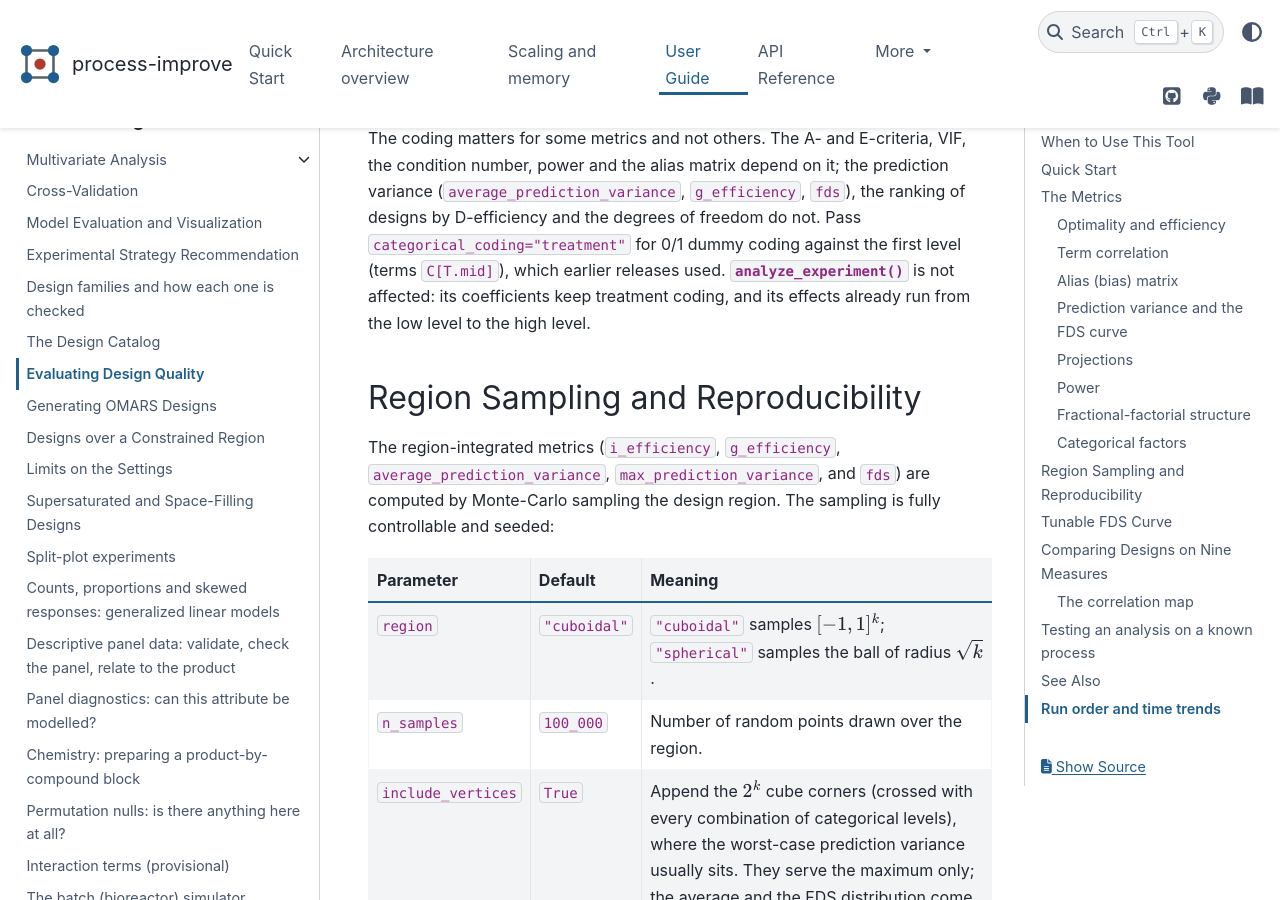
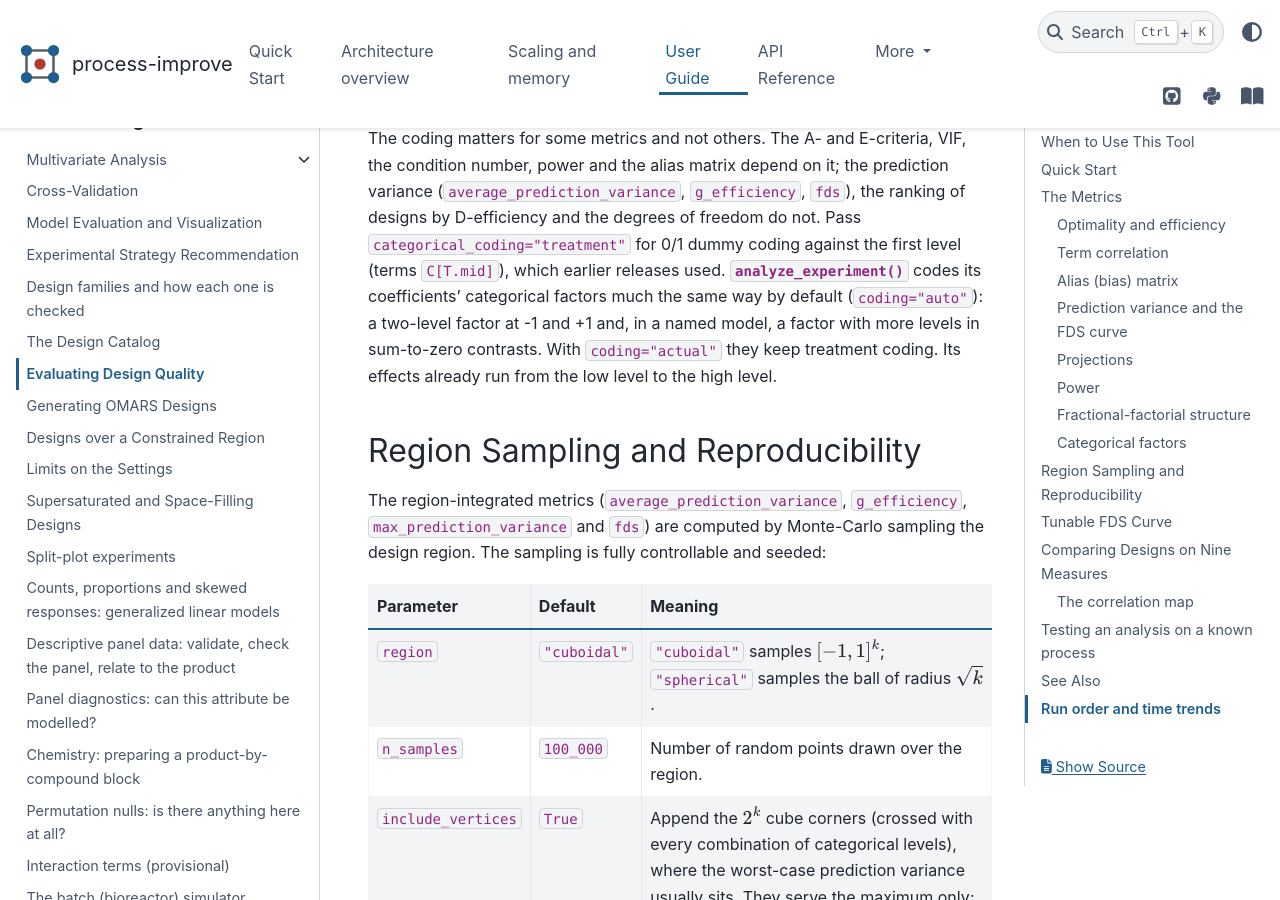
Before and after one commit to kgdunn/process-improve, a Sphinx documentation site: the page built from docs/user_guide/design_evaluation.rst, in a window 1280 px wide and 900 px high, scrolled down 4740 px. Built offline with Sphinx 7.4.7 and the PyData theme 0.15.4, drawn with Linux system fonts in a browser that asks for light colours; some of the changed text lies outside the part shown.

Commit message:
Update the docs for the 2.0 removals and the coding default
The design-evaluation guide and the doe-designer skill name
average_prediction_variance where they named i_efficiency, and the guide says
that analyze_experiment's coefficients now code categorical factors by default
(coding="auto") and keep treatment coding with coding="actual". The
deprecation policy's live example of a changed default is now in the past
tense, and the policy says what happens at the major release: the default
switches, the warning and the note go, and None stays accepted where a caller
or a tool schema can still pass it.

Co-Authored-By: Claude Opus 5.5 <noreply@anthropic.com>
Claude-Session: https://claude.ai/code/session_01D7cLbshegEAduAzjYvbutZ

```diff
--- a/docs/user_guide/design_evaluation.rst
+++ b/docs/user_guide/design_evaluation.rst
@@ -129,8 +129,8 @@ same region sample it reports:
 - the run-count-scaled SPV variants (each multiplied by ``N``), and
 - a coarse 11-point ``quantiles`` summary.
 
-``i_efficiency`` and ``g_efficiency`` are derived from this same region
-machinery, so they are consistent with the ``fds`` payload.
+The ``average_prediction_variance`` and ``g_efficiency`` metrics are derived from
+this same region machinery, so they are consistent with the ``fds`` payload.
 
 Two options make the region average and maximum exact rather than sampled:
 
@@ -207,17 +207,18 @@ variance (``average_prediction_variance``, ``g_efficiency``, ``fds``), the
 ranking of designs by D-efficiency and the degrees of freedom do not. Pass
 ``categorical_coding="treatment"`` for 0/1 dummy coding against the first
 level (terms ``C[T.mid]``), which earlier releases used.
-:func:`~process_improve.experiments.analyze_experiment` is not affected: its
-coefficients keep treatment coding, and its effects already run from the low
-level to the high level.
+:func:`~process_improve.experiments.analyze_experiment` codes its coefficients'
+categorical factors much the same way by default (``coding="auto"``): a two-level
+factor at -1 and +1 and, in a named model, a factor with more levels in sum-to-zero
+contrasts. With ``coding="actual"`` they keep treatment coding. Its effects already
+run from the low level to the high level.
 
 Region Sampling and Reproducibility
 -----------------------------------
 
-The region-integrated metrics (``i_efficiency``, ``g_efficiency``,
-``average_prediction_variance``, ``max_prediction_variance``, and ``fds``) are
-computed by Monte-Carlo sampling the design region.  The sampling is fully
-controllable and seeded:
+The region-integrated metrics (``average_prediction_variance``, ``g_efficiency``,
+``max_prediction_variance`` and ``fds``) are computed by Monte-Carlo sampling the
+design region.  The sampling is fully controllable and seeded:
 
 .. list-table::
    :header-rows: 1
```
Also changed, not shown: docs/development/deprecation_policy.rst (+6 -3 lines), skills/doe-designer/references/verification.md (+6 -5 lines).
